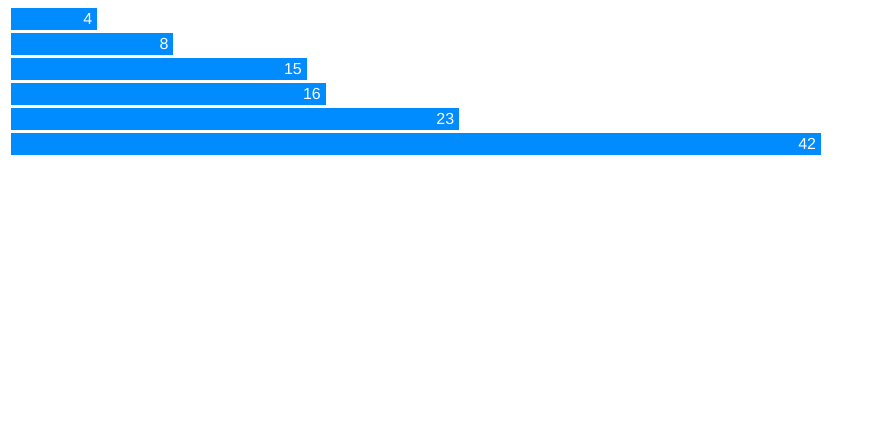
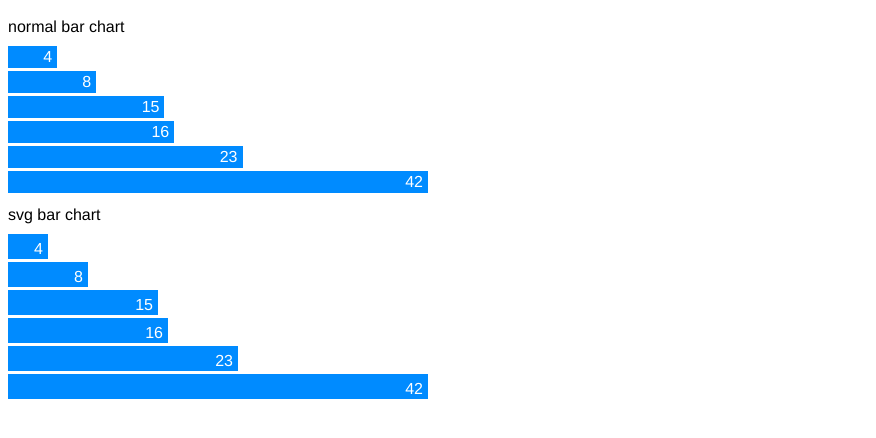
Before and after one commit to joe-vanleeuwen/d3fun, a plain HTML site: page index.html in a window 1280 px wide. Shown: the whole page, without its empty margins (0-876 px from the left). Drawn offline with nearby package versions, Linux system fonts and the light colour scheme.

Commit message:
made svg version of bar chart

```diff
--- a/chart.css
+++ b/chart.css
@@ -7,5 +7,19 @@ body {
 	background: rgb(0, 139, 255);
 	text-align: right;
 	padding: 2px 5px;
-	margin: 3px;
+	margin-bottom: 3px;
 }
+
+.svg-chart rect {
+	fill: rgb(0, 139, 255);
+}
+
+.svg-chart text {
+	fill: #FFF;
+	text-anchor: end;
+}
+
+.block {
+	padding: 10px 0;
+	display: block;
+}
--- a/chart.js
+++ b/chart.js
@@ -1,19 +1,30 @@
 // the data the chart will be based on
 var data = [4, 8, 15, 16, 23, 42]
-
+d3
 $(document).ready(function() {
-	makeChart(data);
+	d3Check(function() {
+		makeChart(data);
+		makeSVGChart(data);
+	})
 })
 
+// check for d3
+function d3Check(fun) {
+	if (!d3) {
+		console.log('d3 not defined gotta wait')
+
+		setTimeout(function() {
+			fun();
+		}, 200)
+	} else {
+		fun();
+	}
+}
+
 // scale the bars width
-function scale(d) {
-	x = d3.scale.linear()
-		.domain([0, d3.max(data)])
-		.range([0, 800])
-
-	// x is a function returned from d3.scale.linear()
-	return x(d);
-}
+scale = d3.scale.linear()
+	.domain([0, d3.max(data)])
+	.range([0, 410])
 
 // makes the chart
 function makeChart(data) {
@@ -27,6 +38,45 @@ function makeChart(data) {
 	  .enter().append('div')
 	  .attr('class', 'bar')
 	    // the callback functions expect an argument that refrences the binded data. using scale here to have the appropriately scaled width
-	    .style('width', function(d) { return scale(d) + 'px'} )
-	    .text(function(d) { return d } )
+	    .style('width', function(d) { return scale(d) + 'px'})
+	    .text(function(d) { return d });
 }
+
+// makes an SVG chart
+function makeSVGChart(data) {
+	// setting width of chart and height of the bars
+	var width     = 420,
+		barHeight =  28;
+
+	// setting the scale
+	var scale = d3.scale.linear()
+		.domain([0, d3.max(data)])
+		.range([0, width]);
+
+	var chart = d3.select('.svg-chart')
+		.attr('width', width)
+		.attr('height', barHeight * data.length);
+
+	// the g element will be the parent of the rect and text elements
+	var bar = chart.selectAll('g')
+		.data(data)
+	  .enter().append('g')
+	    // positioning the bars vertically. i is index. svg does not use flow positioning like html
+	    .attr('transform', function(d, i) { return 'translate(0,' + i * barHeight + ')'; });
+
+	bar.append('rect')
+		// width and height are attributes in svg. does not use units (px)
+		.attr('width', scale)
+		// subtracting from bar height to add vertical spacing between bars
+		.attr('height', barHeight - 3);
+
+	bar.append('text')
+		// css style has text-anchor: right; so here x is setting text 5 pixels inside of the right side of the bar
+		.attr('x', function(d) { return scale(d) - 5; })
+		// y positions the text centered vertically?
+		.attr('y', barHeight / 2)
+		// er the dy centers the text vertically?? ANSWER: they both do . . .
+		.attr('dy', '.35em')
+		.text(function(d) { return d; });
+
+}
--- a/index.html
+++ b/index.html
@@ -10,7 +10,13 @@
 </head>
 <body>
 
+	<!-- normal bar chart -->
+	<span class="block">normal bar chart</span>
 	<div class="chart"></div>
+
+	<!-- svg bar chart -->
+	<span class="block">svg bar chart</span>
+	<svg class="svg-chart"></svg>
 
 	<script type="text/javascript" src="chart.js"></script>
 
```
Also changed, not shown: 1 other file.
